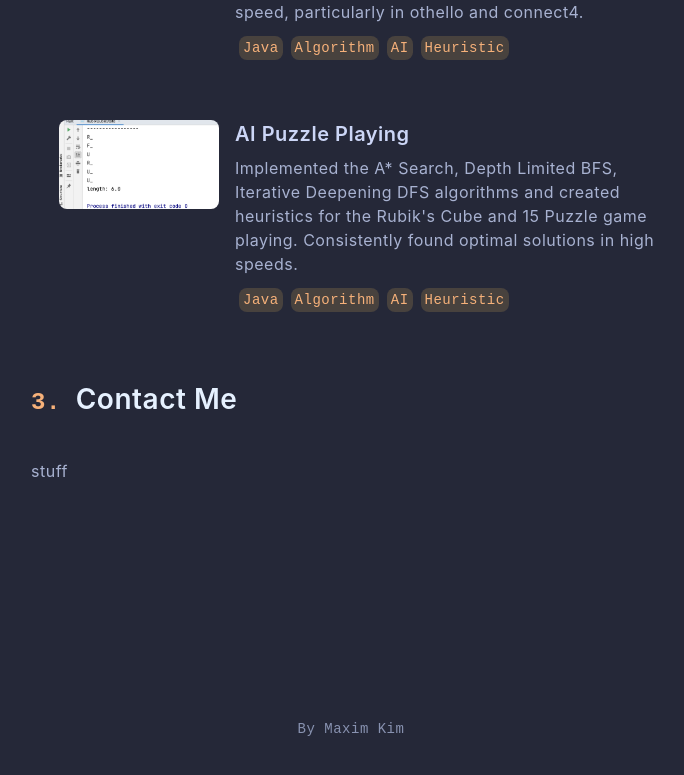
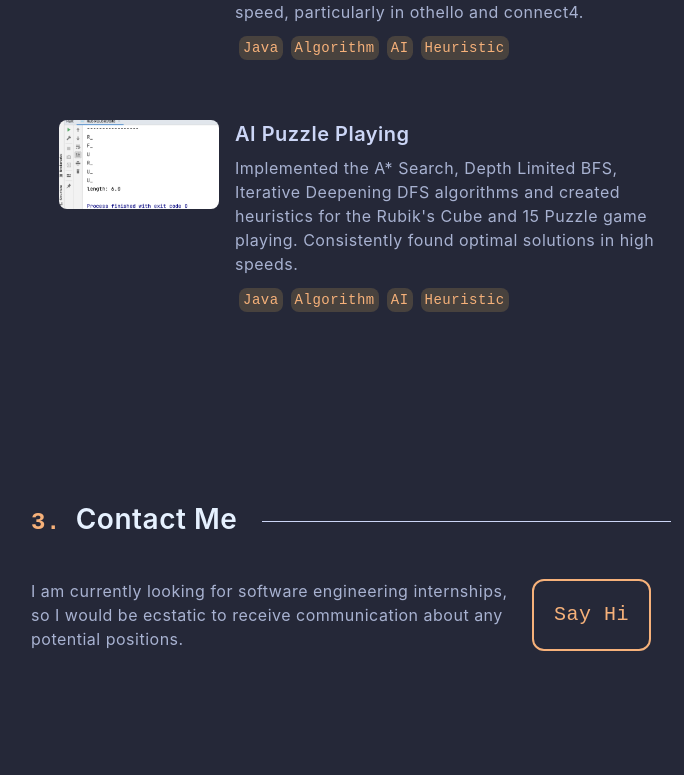
Before and after one commit to Maxim12313/portfolio, a Next.js app: page / in a window 1280 px wide. Shown: the part 2234-3009 px from the top of the page, without its empty margins (289-973 px from the left). Built offline with nearby package versions, Linux system fonts and the light colour scheme.

Commit message:
added contact

```diff
--- a/app/components/Contact.js
+++ b/app/components/Contact.js
@@ -4,9 +4,24 @@ export default function Contact() {
   const number = "3.";
   const description = "Contact Me";
   const content = (
-    <p>
-      stuff
-    </p>
+    <div className="flex flex-row w-full items-center">
+      <div>
+        <p>
+          I am currently looking for software engineering internships, so I would be
+          ecstatic to receive communication about any potential positions.
+        </p>
+      </div>
+      <div className="p-5 border-2 border-color4 mx-5 min-w-fit rounded-xl">
+          <a
+            className="font-mono text-color4 text-xl"
+            href="mailto:maximk@umich.edu"
+            target="_blank"
+          >
+          Say Hi
+          </a>
+      </div>
+    </div>
+
   );
 
   return (
--- a/app/components/Projects.js
+++ b/app/components/Projects.js
@@ -10,7 +10,7 @@ import aiPuzzle from "../images/ai-puzzle.png"
 export default function Projects() {
 
   return (
-    <div className="flex flex-col w-1/2 items-start mb-10">
+    <div className="flex flex-col w-1/2 items-start mb-40">
       <Title number="2." description="Projects" />
       <ProjectBox
         name="Ultimate Tic Tac Toe Multiplayer"
@@ -53,6 +53,7 @@ export default function Projects() {
                      Consistently found optimal solutions in high speeds."
         image={aiPuzzle}
         tags={["Java", "Algorithm", "AI", "Heuristic"]}
+        link="https://github.com/Maxim12313/ai-puzzle-solver"
       />
     </div>
   );
--- a/app/components/Section.js
+++ b/app/components/Section.js
@@ -2,7 +2,7 @@ import Title from "./Title"
 export default function Section({ number, description, content }) {
   return (
     <div className="flex flex-row w-1/2 mb-52">
-      <div className="flex flex-col items-start">
+      <div className="flex flex-col items-start w-full">
         <Title number={number} description={description} />
         { content }
       </div>
```
Also changed, not shown: package.json (+5 -5 lines).
